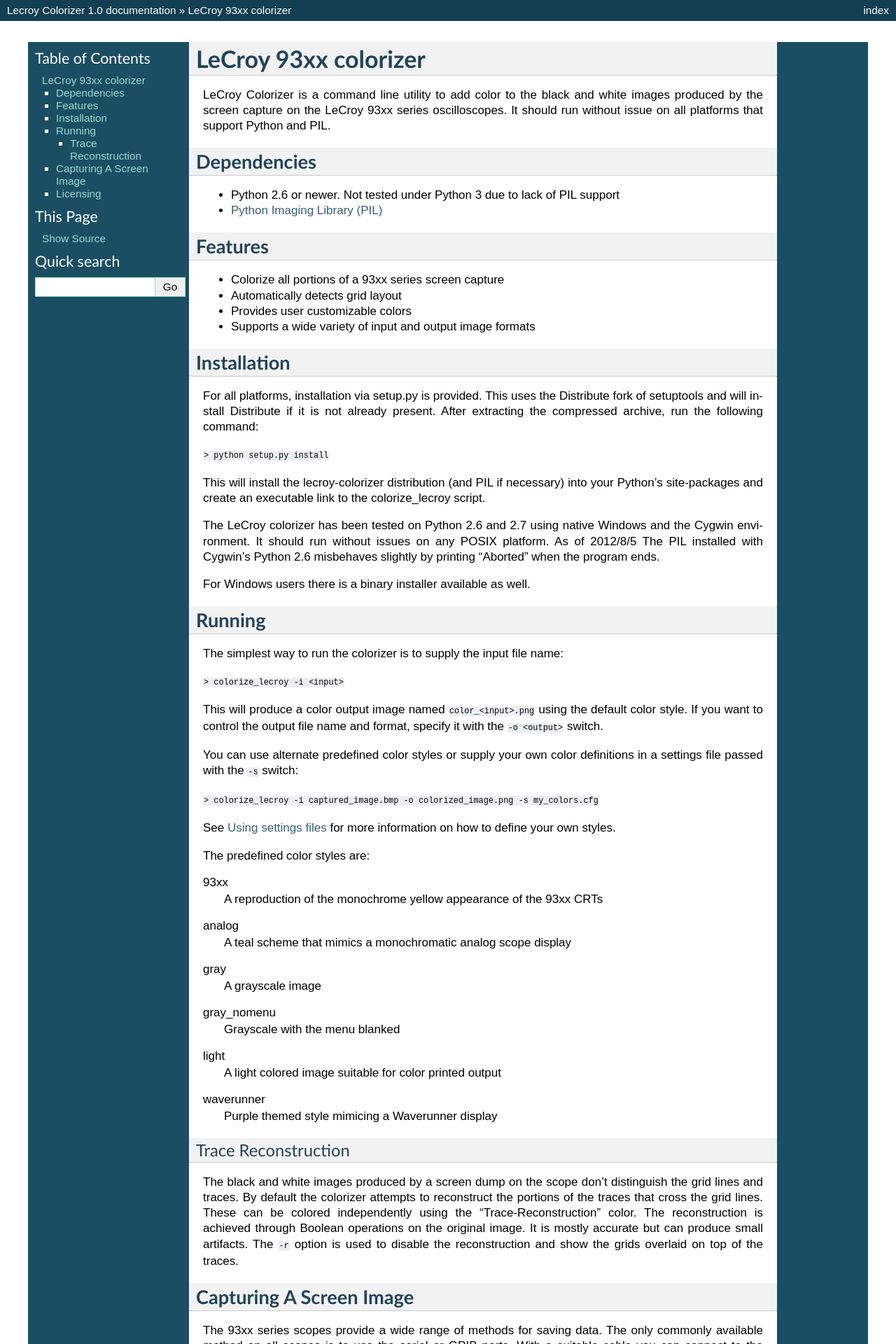
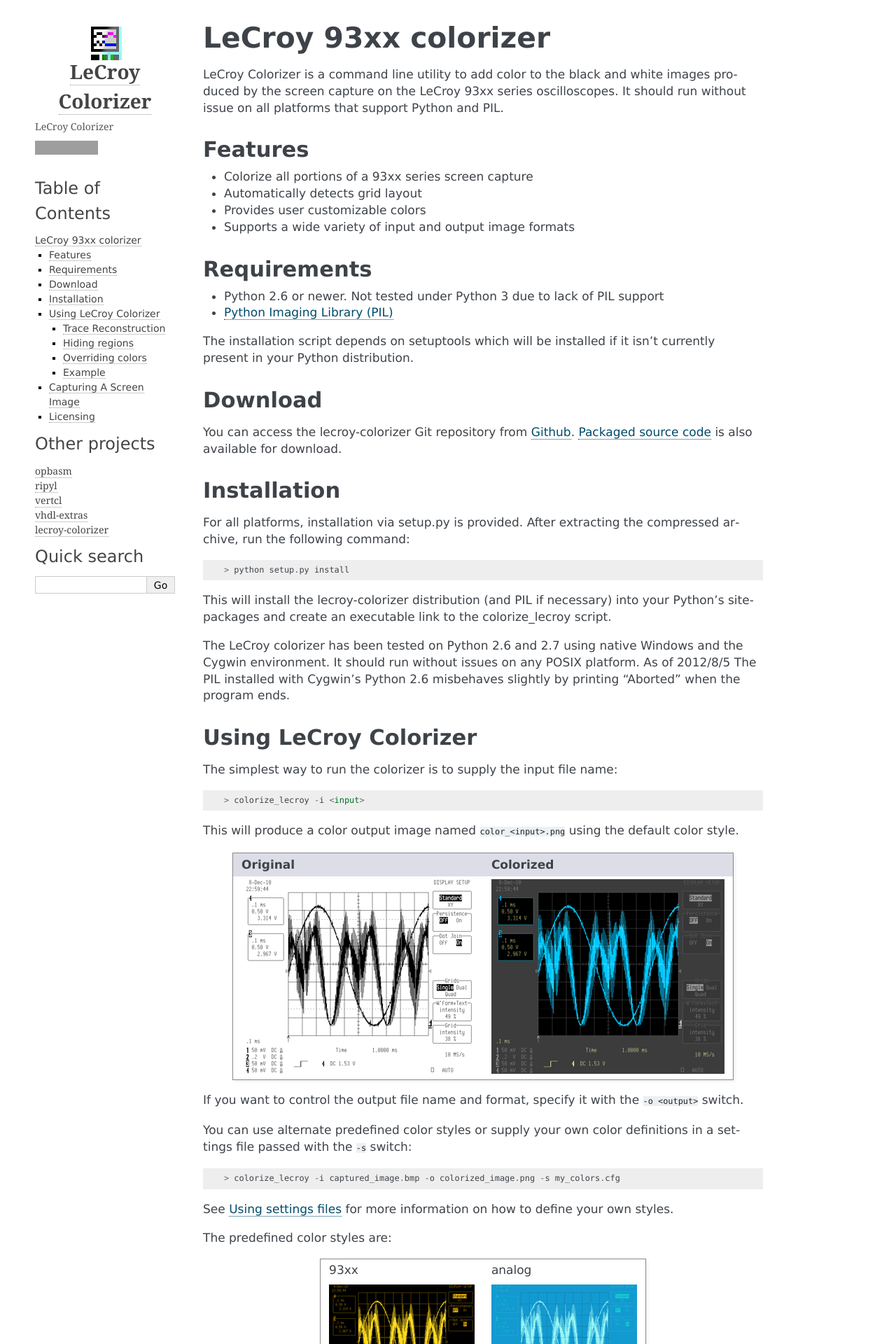
Before and after one commit to kevinpt/lecroy-colorizer, a Sphinx documentation site: the page built from doc/index.rst, in a window 1280 px wide. Shown: the top 1920 px of the page at 70% size. Built offline with Sphinx 7.4.7, drawn with Linux system fonts in a browser that asks for light colours; some of the changed text lies outside the part shown; grey boxes are pictures that could not be loaded.

Commit message:
Update for Github

```diff
--- a/doc/conf.py
+++ b/doc/conf.py
@@ -12,6 +12,7 @@
 # serve to show the default.
 
 import sys, os
+import alabaster
 
 # If extensions (or modules to document with autodoc) are in another directory,
 # add these directories to sys.path here. If the directory is relative to the
@@ -25,7 +26,7 @@
 
 # Add any Sphinx extension module names here, as strings. They can be extensions
 # coming with Sphinx (named 'sphinx.ext.*') or your custom ones.
-extensions = ['sphinx.ext.autodoc']
+extensions = ['alabaster']
 
 # Add any paths that contain templates here, relative to this directory.
 templates_path = ['_templates']
@@ -40,17 +41,17 @@
 master_doc = 'index'
 
 # General information about the project.
-project = u'Lecroy Colorizer'
-copyright = u'2012, Kevin Thibedeau'
+project = u'LeCroy Colorizer'
+copyright = u'2015, Kevin Thibedeau'
 
 # The version info for the project you're documenting, acts as replacement for
 # |version| and |release|, also used in various other places throughout the
 # built documents.
 #
 # The short X.Y version.
-version = '1.0'
+version = '1.2'
 # The full version, including alpha/beta/rc tags.
-release = '1.0'
+release = '1.2'
 
 # The language for content autogenerated by Sphinx. Refer to documentation
 # for a list of supported languages.
@@ -91,15 +92,23 @@
 
 # The theme to use for HTML and HTML Help pages.  See the documentation for
 # a list of builtin themes.
-html_theme = 'default'
+html_theme = 'alabaster'
 
 # Theme options are theme-specific and customize the look and feel of a theme
 # further.  For a list of options available for each theme, see the
 # documentation.
-#html_theme_options = {}
+html_theme_options = {
+  'description': 'LeCroy Colorizer',
+  'show_powered_by': False,
+  'logo_text_align': 'center',
+  'font_family': 'Verdana, Geneva, sans-serif',
+  'github_user': 'kevinpt',
+  'github_repo': 'lecroy_colorizer',
+  'github_button': True
+}
 
 # Add any paths that contain custom themes here, relative to this directory.
-#html_theme_path = []
+html_theme_path = [alabaster.get_path()]
 
 # The name for this set of Sphinx documents.  If None, it defaults to
 # "<project> v<release> documentation".
@@ -110,7 +119,7 @@
 
 # The name of an image file (relative to this directory) to place at the top
 # of the sidebar.
-#html_logo = None
+html_logo = 'images/lecroy_colorizer_logo.png'
 
 # The name of an image file (within the static path) to use as favicon of the
 # docs.  This file should be a Windows icon file (.ico) being 16x16 or 32x32
@@ -131,7 +140,15 @@
 #html_use_smartypants = True
 
 # Custom sidebar templates, maps document names to template names.
-#html_sidebars = {}
+html_sidebars = {
+    '**': [
+        'about.html',
+        'relations.html',
+        'localtoc.html',
+        'projects.html',
+        'searchbox.html'
+    ]
+}
 
 # Additional templates that should be rendered to pages, maps page names to
 # template names.
@@ -183,7 +200,7 @@
 # Grouping the document tree into LaTeX files. List of tuples
 # (source start file, target name, title, author, documentclass [howto/manual]).
 latex_documents = [
-  ('index', 'LecroyColorizer.tex', u'Lecroy Colorizer Documentation',
+  ('index', 'LecroyColorizer.tex', u'LeCroy Colorizer Documentation',
    u'Kevin Thibedeau', 'manual'),
 ]
 
@@ -227,7 +244,7 @@
 # (source start file, target name, title, author,
 #  dir menu entry, description, category)
 texinfo_documents = [
-  ('index', 'LecroyColorizer', u'Lecroy Colorizer Documentation',
+  ('index', 'LecroyColorizer', u'LeCroy Colorizer Documentation',
    u'Kevin Thibedeau', 'LecroyColorizer', 'One line description of project.',
    'Miscellaneous'),
 ]
--- a/doc/index.rst
+++ b/doc/index.rst
@@ -10,11 +10,6 @@
 images produced by the screen capture on the LeCroy 93xx series oscilloscopes.
 It should run without issue on all platforms that support Python and PIL.
 
-Dependencies
-------------
-* Python 2.6 or newer. Not tested under Python 3 due to lack of PIL support
-* `Python Imaging Library (PIL) <http://www.pythonware.com/products/pil>`_
-
 Features
 --------
 * Colorize all portions of a 93xx series screen capture
@@ -22,13 +17,26 @@
 * Provides user customizable colors
 * Supports a wide variety of input and output image formats
 
+Requirements
+------------
+* Python 2.6 or newer. Not tested under Python 3 due to lack of PIL support
+* `Python Imaging Library (PIL) <http://www.pythonware.com/products/pil>`_
+
+The installation script depends on setuptools which will be installed if it isn't currently present in your Python distribution.
+
+
+Download
+--------
+You can access the lecroy-colorizer Git repository from `Github <https://github.com/kevinpt/lecroy-colorizer>`_. `Packaged source code <https://drive.google.com/folderview?id=0B5jin2146-EXQ1pYOGpTSDF6NGs&usp=sharing>`_ is also available for download.
+
+
 Installation
 ------------
-For all platforms, installation via setup.py is provided. This uses the
-Distribute fork of setuptools and will install Distribute if it is not already
-present. After extracting the compressed archive, run the following command:
+For all platforms, installation via setup.py is provided. After extracting the compressed archive, run the following command:
 
-``> python setup.py install``
+.. parsed-literal::
+
+  > python setup.py install
 
 This will install the lecroy-colorizer distribution (and PIL if necessary) into
 your Python's site-packages and create an executable link to the colorize_lecroy
@@ -39,37 +47,50 @@
 platform. As of 2012/8/5 The PIL installed with Cygwin's Python 2.6
 misbehaves slightly by printing "Aborted" when the program ends.
 
-For Windows users there is a binary installer available as well.
-
-Running
--------
+Using LeCroy Colorizer
+----------------------
 The simplest way to run the colorizer is to supply the input file name:
 
-``> colorize_lecroy -i <input>``
+.. parsed-literal::
+
+  > colorize_lecroy -i <input>
 
 This will produce a color output image named ``color_<input>.png`` using the default color style.
+
+=======================================  =======================================
+Original                                 Colorized
+=======================================  =======================================
+.. image:: images/example_single.png     .. image:: images/color_single.png
+=======================================  =======================================
+
+
+
 If you want to control the output file name and format, specify it with the ``-o <output>`` switch.
 
 You can use alternate predefined color styles or supply your own color definitions in a settings file passed with the ``-s`` switch:
 
-``> colorize_lecroy -i captured_image.bmp -o colorized_image.png -s my_colors.cfg``
+.. parsed-literal::
+
+  > colorize_lecroy -i captured_image.bmp -o colorized_image.png -s my_colors.cfg
 
 See :doc:`settings` for more information on how to define your own styles.
 
 The predefined color styles are:
 
-93xx
-  A reproduction of the monochrome yellow appearance of the 93xx CRTs
-analog
-  A teal scheme that mimics a monochromatic analog scope display
-gray
-  A grayscale image
-gray_nomenu
-  Grayscale with the menu blanked
-light
-  A light colored image suitable for color printed output
-waverunner
-  Purple themed style mimicing a Waverunner display
+
+=======================================  =======================================
+93xx                                     analog
+---------------------------------------  ---------------------------------------
+.. image:: images/style_93xx.png         .. image:: images/style_analog.png
+---------------------------------------  ---------------------------------------
+gray                                     gray --hide=menu
+---------------------------------------  ---------------------------------------
+.. image:: images/style_gray.png         .. image:: images/style_gray_nomenu.png
+---------------------------------------  ---------------------------------------
+light                                     waverunner
+---------------------------------------  ---------------------------------------
+.. image:: images/style_light.png         .. image:: images/style_waverunner.png
+=======================================  =======================================
 
 
 Trace Reconstruction
@@ -81,6 +102,42 @@
 reconstruction is achieved through Boolean operations on the original image. It
 is mostly accurate but can produce small artifacts. The ``-r`` option is used to
 disable the reconstruction and show the grids overlaid on top of the traces.
+
+Hiding regions
+~~~~~~~~~~~~~~
+The ``--hide`` option is used to supply a list of region names that will be hidden.
+Multiple regions can be specified by separating them with a comma:
+
+.. parsed-literal::
+
+  > colorize_lecroy -i foo.bmp -s analog --hide=menu,time,trig-mode
+
+Any region defined in a style file can be hidden. They are treated as case insensitive
+names so it is not necessary to observe the same capitalization scheme. As special cases,
+the ``menu`` and ``channels`` regions also cause the associated ``*``-text and ``*``-background regions to be hidden as well. The available regions are the same as those listed in the :ref:`region colors <region colors>` section.
+
+
+Overriding colors
+~~~~~~~~~~~~~~~~~
+The ``--color`` option is used to supply a list of colors that will override those from the currently active style. This allows you to make color modifications without needing to create a new style definition. The argument is supplied as a comma separated list of ``<name>:<color>`` pairs where ``<name>`` is a defined region and ``<color>`` is one of the supported :ref:`color specifiers <colors>`.
+
+Simulating a transparent grid overlay:
+
+.. parsed-literal::
+
+  > colorize_lecroy -i foo.bmp --color="grid:#333,trace:hsl(30,100%,50%),trace-reconstruction:hsl(30,80%,40%)"
+
+.. image:: images/color_override_sm.png
+
+Example
+~~~~~~~
+
+Consider that you want to prepare two screen captures for publication using the "light" style. To distinguish the images it would help to change the color of the traces. To remove visual clutter the menu and trigger mode will be hidden. Use the following to accomplish this goal:
+
+.. parsed-literal::
+
+  > colorize_lecroy -i wave1.bmp -s light --hide=menu,trig-mode
+  > colorize_lecroy -i wave2.bmp -s light --hide=menu,trig-mode --color=trace:green,channels:green
 
 
 Capturing A Screen Image
```
Also changed, not shown: other parts of doc/index.rst (+1 -3 lines), doc/settings.rst (+7 -6 lines).
